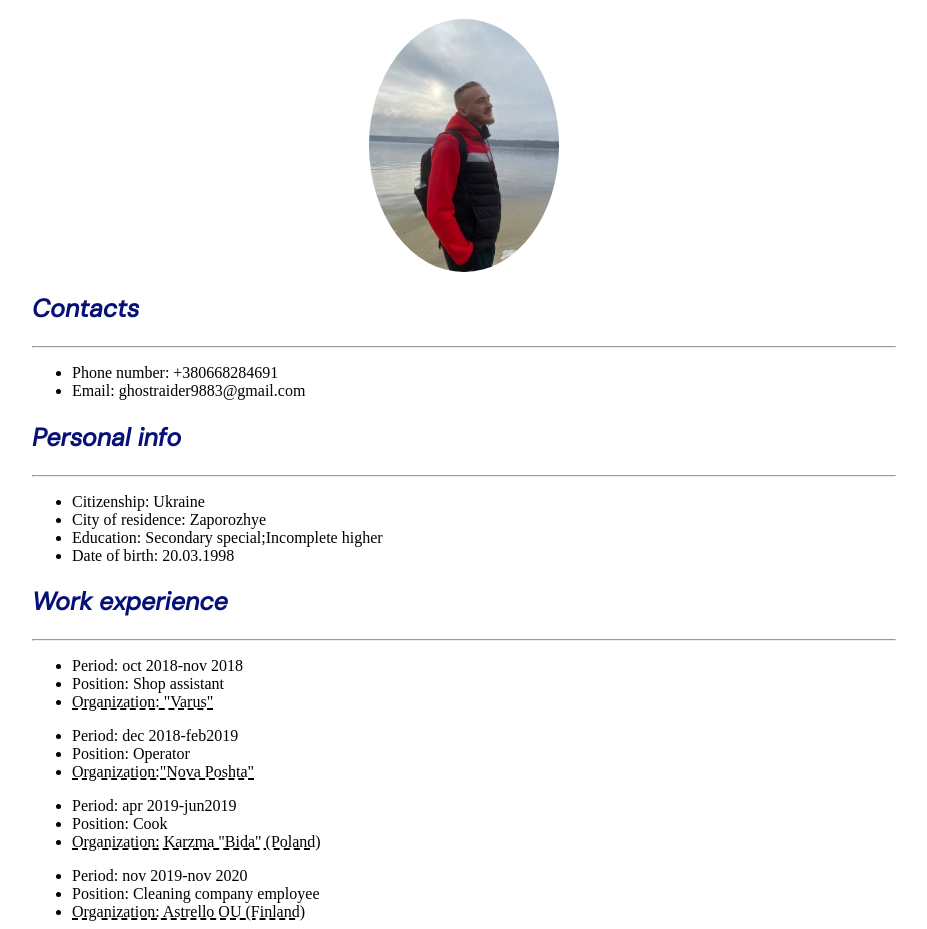
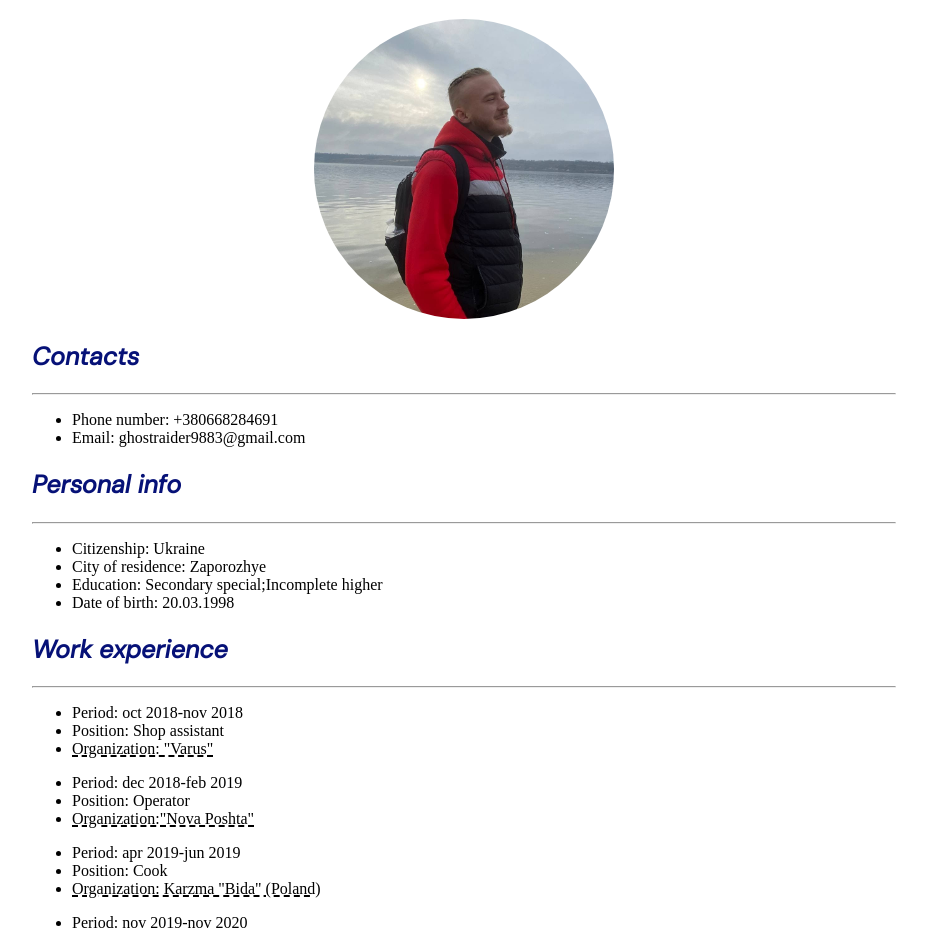
Before and after one commit to Yngvarrson/sa, a plain HTML site: page CV.html in a window 1280 px wide. Shown: the part 61-990 px from the top of the page, without its empty margins (176-1103 px from the left). Drawn offline with Linux system fonts and the light colour scheme.

Commit message:
Testing radius photo

```diff
--- a/CV.html
+++ b/CV.html
@@ -16,7 +16,7 @@
 </head>
 
 
-<body>
+<body class="body">
 
  <h1 class="header1">Ihor Leshchenko</h1>
 
@@ -24,8 +24,8 @@
 
 <img class="photo" src="photo_2021-11-30_21-24-46.jpg">
 
-<div class="div">
-<main>
+
+<main >
 
     <h2 class="Head">Contacts</h2>
     <hr>
@@ -60,12 +60,12 @@
                 <li class="last_list">Organization: "Varus"</li>
             </ul>
             <ul>
-                <li>Period: dec 2018-feb2019</li>
+                <li>Period: dec 2018-feb 2019</li>
                 <li>Position: Operator</li>
                 <li class="last_list">Organization:"Nova Poshta"</li>
             </ul>
             <ul>
-                <li>Period: apr 2019-jun2019</li>
+                <li>Period: apr 2019-jun 2019</li>
                 <li>Position: Cook</li>
                 <li class="last_list">Organization: Karzma "Bida" (Poland)</li>
             </ul>
@@ -124,7 +124,7 @@
 </section>
 
 </main>
-</div>
+
 
 <footer>
 
--- a/style.css
+++ b/style.css
@@ -2,12 +2,13 @@
     text-align: center;
     }
     .photo {
-        width: 15%;
-        height: 15%;
+        width: 300px;
+        height: 300px;
         display: block;
         margin: auto;
         border-radius: 50%;
         object-fit: cover;
+
 
     }
     .Head {
@@ -20,7 +21,7 @@
         text-decoration: underline dashed 2px ;
 
     }
-    .div {
+    .body {
 
         padding: 0px 200px 100px;
     }
```
